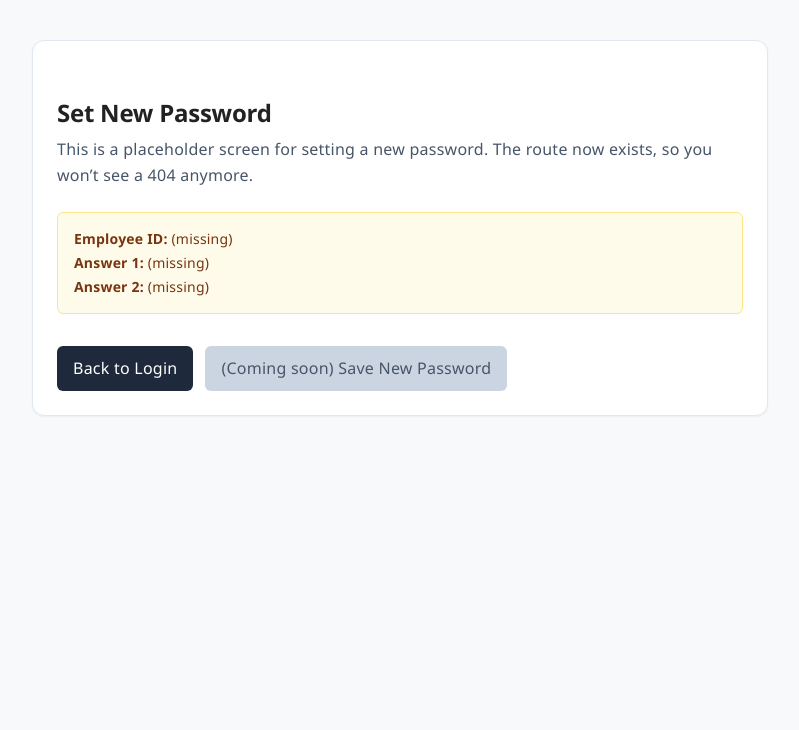
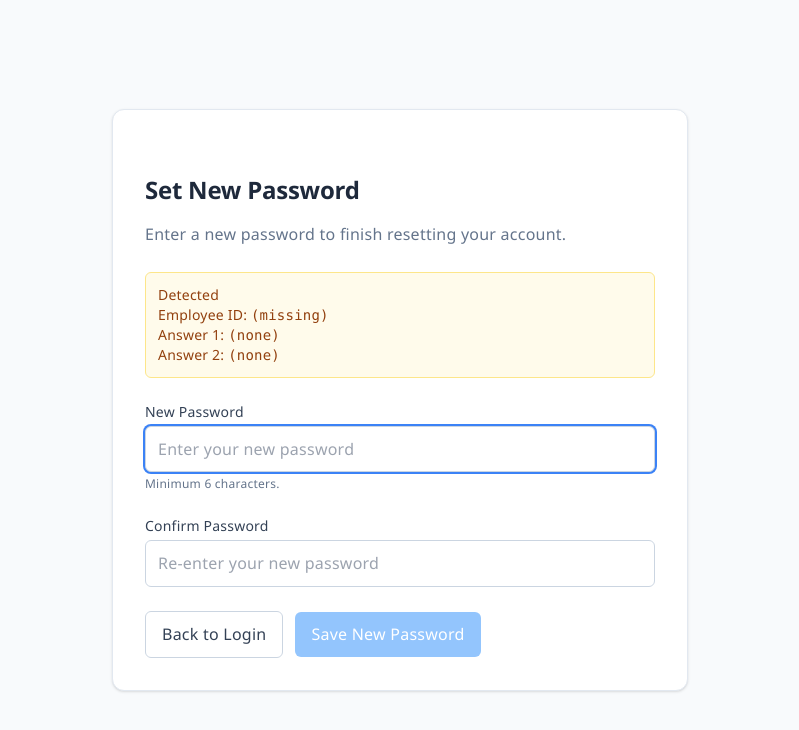
Before and after one commit to I3rianO/align-logic-jss, a React (Vite) app: page /set-new-password in a window 1280 px wide. Shown: the top 730 px of the page, without its empty margins (240-1039 px from the left). Built offline with nearby package versions, Linux system fonts and the light colour scheme; no server answers.

Commit message:
Update SetNewPasswordPage.tsx

```diff
--- a/src/pages/SetNewPasswordPage.tsx
+++ b/src/pages/SetNewPasswordPage.tsx
@@ -1,65 +1,164 @@
-import React, { useMemo } from "react";
-import { Link, useSearchParams } from "react-router-dom";
+import React, { useMemo, useState } from "react";
+import { useNavigate, useSearchParams, Link } from "react-router-dom";
+import { supabase } from "@/lib/supabase";
 
-/**
- * Minimal page to terminate the "reset password" flow
- * after security questions. For now this page confirms
- * the employee id and collected answers, and gives the
- * user an obvious path back to login.
- *
- * You can wire real password-setting logic here next.
- */
 export default function SetNewPasswordPage() {
-  const [params] = useSearchParams();
+  const navigate = useNavigate();
+  const [search] = useSearchParams();
 
-  const emplid = params.get("emplid") ?? "";
-  const a1 = params.get("a1") ?? "";
-  const a2 = params.get("a2") ?? "";
+  // Accept several param spellings just in case
+  const employeeId = useMemo(() => {
+    return (
+      search.get("emplid") ||
+      search.get("empId") ||
+      search.get("id") ||
+      ""
+    );
+  }, [search]);
 
-  // You can persist the employee id so the login page
-  // can pre-fill it if you want:
-  useMemo(() => {
-    if (emplid) {
+  // answers are passed from the Security Questions page
+  const answer1 = search.get("a1") || "";
+  const answer2 = search.get("a2") || "";
+
+  const [pw1, setPw1] = useState("");
+  const [pw2, setPw2] = useState("");
+  const [busy, setBusy] = useState(false);
+  const [notice, setNotice] = useState<{ type: "info" | "error" | "success"; text: string } | null>(null);
+
+  const canSubmit = pw1.length >= 6 && pw1 === pw2 && !!employeeId && !!answer1 && !!answer2;
+
+  async function onSubmit(e: React.FormEvent) {
+    e.preventDefault();
+    setNotice(null);
+
+    if (!employeeId) {
+      setNotice({ type: "error", text: "Missing employee ID. Please go back and try again." });
+      return;
+    }
+    if (pw1.length < 6) {
+      setNotice({ type: "error", text: "Password must be at least 6 characters." });
+      return;
+    }
+    if (pw1 !== pw2) {
+      setNotice({ type: "error", text: "Passwords do not match." });
+      return;
+    }
+
+    setBusy(true);
     try {
-        sessionStorage.setItem("reset_emplid", emplid);
-      } catch {}
+      // 1) Verify the two answers
+      const { data: okAns, error: ansErr } = await supabase.rpc("verify_security_answers", {
+        p_employee_id: employeeId,
+        p_a1: answer1,
+        p_a2: answer2,
+      });
+
+      if (ansErr) {
+        setNotice({ type: "error", text: `Could not verify answers: ${ansErr.message}` });
+        return;
       }
-  }, [emplid]);
+      if (!okAns) {
+        setNotice({ type: "error", text: "Security answers did not match. Please go back and try again." });
+        return;
+      }
+
+      // 2) Set the new password
+      const { error: setErr } = await supabase.rpc("set_driver_password", {
+        p_employee_id: employeeId,
+        p_plain: pw1,
+      });
+      if (setErr) {
+        setNotice({ type: "error", text: `Failed to set password: ${setErr.message}` });
+        return;
+      }
+
+      setNotice({ type: "success", text: "Password updated! Redirecting to login…" });
+
+      // Short pause so user sees the success, then return to password screen with the ID filled
+      setTimeout(() => {
+        navigate(`/driver-login?emplid=${encodeURIComponent(employeeId)}`);
+      }, 900);
+    } finally {
+      setBusy(false);
+    }
+  }
 
   return (
-    <div className="container mx-auto max-w-3xl px-4 py-10">
-      <div className="rounded-xl border border-slate-200 bg-white p-6 shadow-sm">
-        <h1 className="mb-2 text-2xl font-semibold">Set New Password</h1>
-        <p className="text-slate-600">
-          This is a placeholder screen for setting a new password. The route now
-          exists, so you won’t see a 404 anymore.
+    <div className="min-h-screen bg-slate-50 flex items-start sm:items-center justify-center py-12">
+      <div className="w-full max-w-xl bg-white rounded-xl shadow border border-slate-200 p-6 sm:p-8">
+        <h1 className="text-2xl font-semibold text-slate-800">Set New Password</h1>
+        <p className="text-slate-500 mt-2">
+          Enter a new password to finish resetting your account.
         </p>
 
-        <div className="mt-6 rounded-md border border-amber-200 bg-amber-50 p-4 text-amber-900">
-          <div className="text-sm">
-            <div><strong>Employee ID:</strong> {emplid || "(missing)"} </div>
-            <div className="mt-1"><strong>Answer 1:</strong> {a1 || "(missing)"} </div>
-            <div className="mt-1"><strong>Answer 2:</strong> {a2 || "(missing)"} </div>
+        <div className="mt-4">
+          <div className="rounded-md border border-amber-200 bg-amber-50 p-3 text-sm text-amber-800">
+            <div className="font-medium">Detected</div>
+            <div>Employee ID: <span className="font-mono">{employeeId || "(missing)"}</span></div>
+            <div>Answer 1: <span className="font-mono">{answer1 || "(none)"}</span></div>
+            <div>Answer 2: <span className="font-mono">{answer2 || "(none)"}</span></div>
           </div>
         </div>
 
-        <div className="mt-8 flex gap-3">
+        <form onSubmit={onSubmit} className="mt-6 space-y-4">
+          <div>
+            <label className="block text-sm font-medium text-slate-700">New Password</label>
+            <input
+              type="password"
+              className="mt-1 w-full rounded-md border border-slate-300 px-3 py-2 outline-none focus:ring-2 focus:ring-blue-500"
+              value={pw1}
+              onChange={(e) => setPw1(e.target.value)}
+              placeholder="Enter your new password"
+              autoFocus
+            />
+            <p className="mt-1 text-xs text-slate-500">Minimum 6 characters.</p>
+          </div>
+
+          <div>
+            <label className="block text-sm font-medium text-slate-700">Confirm Password</label>
+            <input
+              type="password"
+              className="mt-1 w-full rounded-md border border-slate-300 px-3 py-2 outline-none focus:ring-2 focus:ring-blue-500"
+              value={pw2}
+              onChange={(e) => setPw2(e.target.value)}
+              placeholder="Re-enter your new password"
+            />
+          </div>
+
+          {notice && (
+            <div
+              className={
+                "rounded-md border p-3 text-sm " +
+                (notice.type === "error"
+                  ? "border-red-200 bg-red-50 text-red-700"
+                  : notice.type === "success"
+                  ? "border-emerald-200 bg-emerald-50 text-emerald-700"
+                  : "border-sky-200 bg-sky-50 text-sky-700")
+              }
+            >
+              {notice.text}
+            </div>
+          )}
+
+          <div className="flex items-center gap-3 pt-2">
             <Link
               to="/driver-login"
-            className="inline-flex items-center rounded-md bg-slate-800 px-4 py-2 text-white hover:bg-slate-700"
+              className="px-4 py-2 rounded-md border border-slate-300 text-slate-700 hover:bg-slate-50"
             >
               Back to Login
             </Link>
 
-          {/* When you’re ready, replace this with a real form to set a new password */}
             <button
-            type="button"
-            className="inline-flex cursor-not-allowed items-center rounded-md bg-slate-300 px-4 py-2 text-slate-600"
-            title="Replace with real password change logic"
+              type="submit"
+              disabled={!canSubmit || busy}
+              className={`px-4 py-2 rounded-md text-white ${
+                !canSubmit || busy ? "bg-blue-300" : "bg-blue-600 hover:bg-blue-700"
+              }`}
             >
-            (Coming soon) Save New Password
+              {busy ? "Saving…" : "Save New Password"}
             </button>
           </div>
+        </form>
       </div>
     </div>
   );
```
Lines whose indentation alone changed are shown as unchanged.
